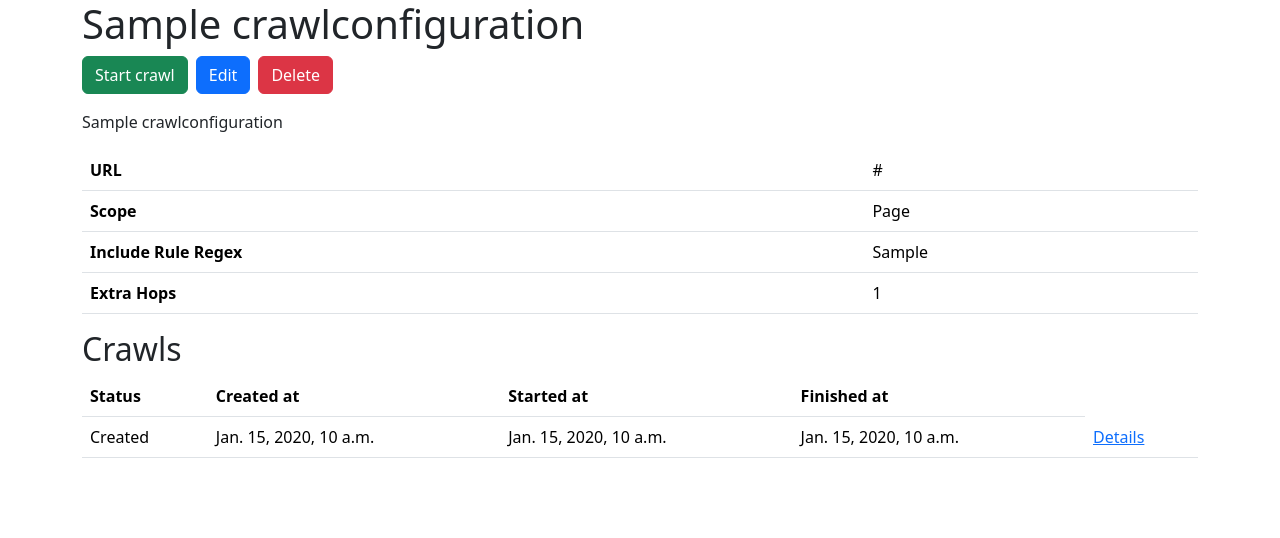
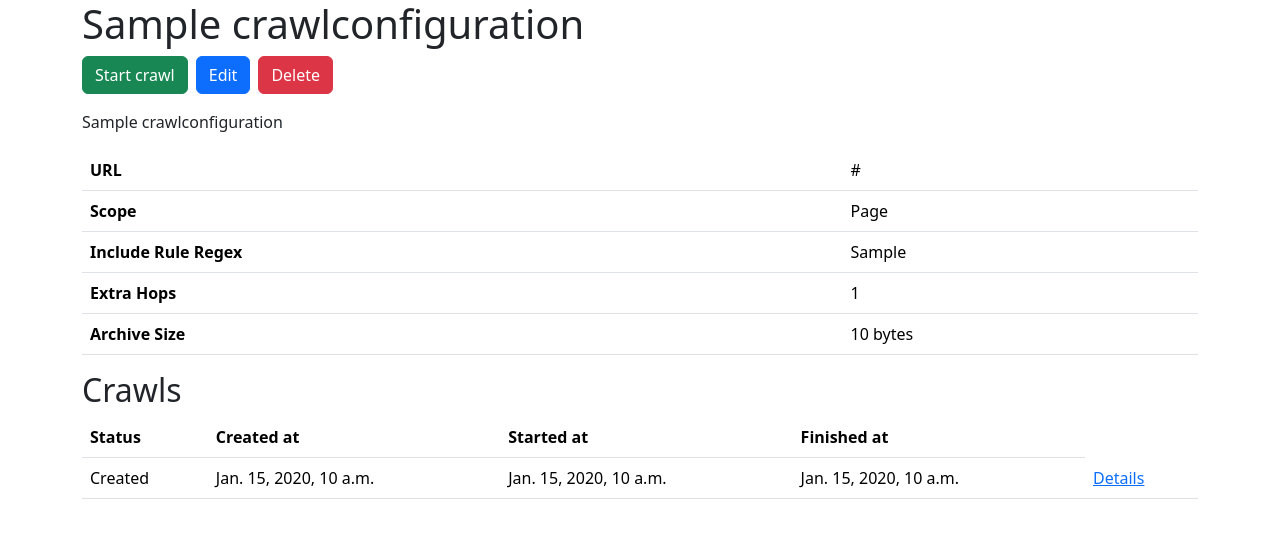
Before and after one commit to ojauch/digital-archive, a Django app: page /crawler/configs/1 in a window 1280 px wide. Shown: the top 538 px of the page. Run offline with Django 5.2, Linux system fonts and the light colour scheme; a user stored in the database is signed in; tables that the repository leaves empty hold one stand-in row (values such as "Sample post"); parts of the project's set-up code (start-up, migrations or seed data) failed here and were passed over; some libraries are stand-ins or nearby versions.

Commit message:
Save wacz archive size

```diff
--- a/crawler/crawl_runner.py
+++ b/crawler/crawl_runner.py
@@ -69,7 +69,9 @@ def run_crawl(crawl_id):
         relative_wacz_path = os.path.join("waczs", f"{crawl.pk}.wacz")
         new_wacz_path = os.path.join(settings.MEDIA_ROOT, relative_wacz_path)
         os.rename(wacz_path, new_wacz_path)
+        wacz_file_size = os.path.getsize(new_wacz_path)
         crawl.wacz_archive.name = relative_wacz_path
+        crawl.wacz_file_size = wacz_file_size
 
     # clean up crawl directory
     shutil.rmtree(os.path.join(settings.CRAWL_DIRECTORY, "collections", str(crawl.pk)))
--- a/crawler/models.py
+++ b/crawler/models.py
@@ -73,6 +73,12 @@ class Crawl(models.Model):
     wacz_archive = models.FileField(
         upload_to="waczs/", null=True, blank=True, verbose_name=_("WACZ Archive")
     )
+    wacz_file_size = models.IntegerField(
+        null=True,
+        blank=True,
+        validators=[MinValueValidator(0)],
+        verbose_name=_("WACZ File Size"),
+    )
 
     class Meta:
-        ordering = ['-created_at']
+        ordering = ["-created_at"]
--- a/crawler/templates/crawler/crawlconfiguration_detail.html
+++ b/crawler/templates/crawler/crawlconfiguration_detail.html
@@ -37,6 +37,10 @@
             <th>{% translate 'Extra Hops' %}</th>
             <td>{{ crawl_config.extra_hops|default:'-' }}</td>
         </tr>
+        <tr>
+            <th>{% translate 'Archive Size' %}</th>
+            <td>{{ crawl_config.size|filesizeformat }}</td>
+        </tr>
     </table>
 
     {% if crawl_config.crawls.exists %}
--- a/crawler/templates/crawler/crawlconfiguration_list.html
+++ b/crawler/templates/crawler/crawlconfiguration_list.html
@@ -12,12 +12,14 @@
                 <th>{% translate "Name" %}</th>
                 <th>{% translate "URL" %}</th>
                 <th>{% translate "Scope" %}</th>
+                <th>{% translate "Archive Size" %}</th>
             </tr>
             {% for config in crawl_configs %}
                 <tr>
                     <td>{{ config.name }}</td>
                     <td>{{ config.url }}</td>
                     <td>{{ config.get_scope_display }}</td>
+                    <td>{{ config.size|filesizeformat }}</td>
                     <td><a href="{% url 'crawl_configuration_detail' pk=config.pk %}">Details</a></td>
                 </tr>
             {% endfor %}
--- a/crawler/views.py
+++ b/crawler/views.py
@@ -7,6 +7,7 @@ from django.urls import reverse_lazy, reverse
 from django.utils.translation import gettext as _
 from django.http import HttpResponseNotAllowed, HttpResponseForbidden
 from django.shortcuts import get_object_or_404, redirect
+from django.db.models import Sum
 
 from .models import CrawlConfiguration, Crawl
 from .crawl_runner import run_crawl, get_container_log
@@ -17,7 +18,9 @@ class CrawlConfigurationListView(LoginRequiredMixin, ListView):
     context_object_name = "crawl_configs"
 
     def get_queryset(self):
-        return CrawlConfiguration.objects.filter(owner=self.request.user)
+        return CrawlConfiguration.objects.filter(owner=self.request.user).annotate(
+            size=Sum("crawls__wacz_file_size")
+        )
 
 
 class CrawlConfigurationDetailView(LoginRequiredMixin, DetailView):
@@ -25,7 +28,9 @@ class CrawlConfigurationDetailView(LoginRequiredMixin, DetailView):
     context_object_name = "crawl_config"
 
     def get_queryset(self):
-        return CrawlConfiguration.objects.filter(owner=self.request.user)
+        return CrawlConfiguration.objects.filter(owner=self.request.user).annotate(
+            size=Sum("crawls__wacz_file_size")
+        )
 
 
 class CrawlConfigurationCreateView(LoginRequiredMixin, CreateView):
```
Also changed, not shown: crawler/migrations/0004_crawl_wacz_file_size.py (added).
